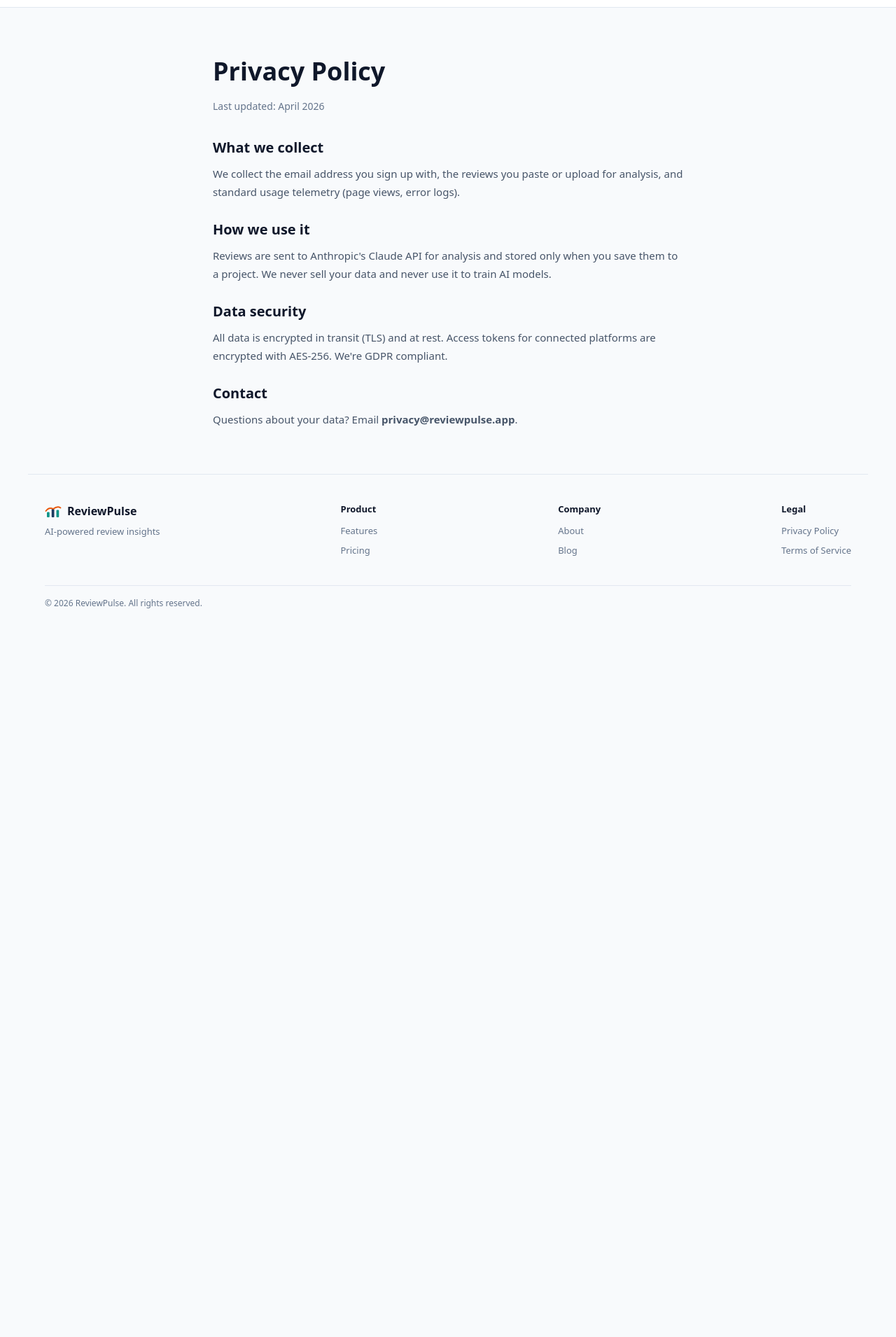
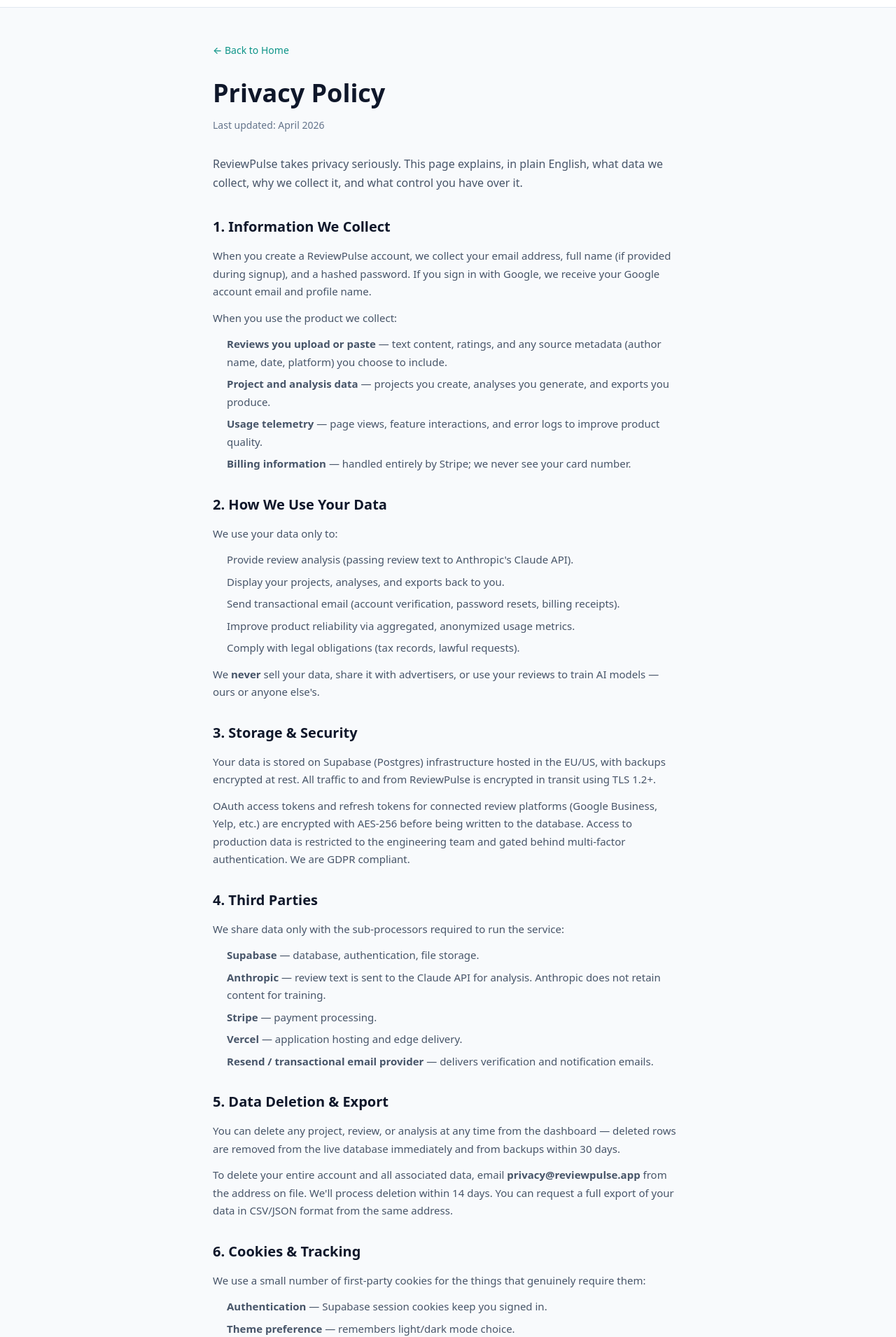
Before and after one commit to Sthe101/review-pulse, a Next.js app: page /privacy in a window 1280 px wide. Shown: the part 55-1965 px from the top of the page at 70% size. Before the commit the page ends 966 px from the top, so only its background shows below. Built offline with nearby package versions, Linux system fonts and the light colour scheme; no server answers.

Commit message:
feat: privacy policy page

```diff
--- a/src/app/(marketing)/privacy/page.tsx
+++ b/src/app/(marketing)/privacy/page.tsx
@@ -1,4 +1,5 @@
 import type { Metadata } from "next";
+import Link from "next/link";
 
 export const metadata: Metadata = {
   title: "Privacy Policy",
@@ -6,44 +7,227 @@
   alternates: { canonical: "/privacy" },
 };
 
+const SECTIONS = [
+  {
+    id: "information-collected",
+    h: "1. Information We Collect",
+    body: (
+      <>
+        <p style={{ marginBottom: 12 }}>
+          When you create a ReviewPulse account, we collect your email address, full name (if
+          provided during signup), and a hashed password. If you sign in with Google, we receive
+          your Google account email and profile name.
+        </p>
+        <p style={{ marginBottom: 12 }}>
+          When you use the product we collect:
+        </p>
+        <ul style={{ paddingLeft: 20, marginBottom: 0 }}>
+          <li style={{ marginBottom: 6 }}>
+            <strong>Reviews you upload or paste</strong> — text content, ratings, and any source
+            metadata (author name, date, platform) you choose to include.
+          </li>
+          <li style={{ marginBottom: 6 }}>
+            <strong>Project and analysis data</strong> — projects you create, analyses you
+            generate, and exports you produce.
+          </li>
+          <li style={{ marginBottom: 6 }}>
+            <strong>Usage telemetry</strong> — page views, feature interactions, and error logs to
+            improve product quality.
+          </li>
+          <li>
+            <strong>Billing information</strong> — handled entirely by Stripe; we never see your
+            card number.
+          </li>
+        </ul>
+      </>
+    ),
+  },
+  {
+    id: "data-usage",
+    h: "2. How We Use Your Data",
+    body: (
+      <>
+        <p style={{ marginBottom: 12 }}>We use your data only to:</p>
+        <ul style={{ paddingLeft: 20, marginBottom: 0 }}>
+          <li style={{ marginBottom: 6 }}>
+            Provide review analysis (passing review text to Anthropic&apos;s Claude API).
+          </li>
+          <li style={{ marginBottom: 6 }}>
+            Display your projects, analyses, and exports back to you.
+          </li>
+          <li style={{ marginBottom: 6 }}>
+            Send transactional email (account verification, password resets, billing receipts).
+          </li>
+          <li style={{ marginBottom: 6 }}>
+            Improve product reliability via aggregated, anonymized usage metrics.
+          </li>
+          <li>Comply with legal obligations (tax records, lawful requests).</li>
+        </ul>
+        <p style={{ marginTop: 12, marginBottom: 0 }}>
+          We <strong>never</strong> sell your data, share it with advertisers, or use your reviews
+          to train AI models — ours or anyone else&apos;s.
+        </p>
+      </>
+    ),
+  },
+  {
+    id: "storage-security",
+    h: "3. Storage & Security",
+    body: (
+      <>
+        <p style={{ marginBottom: 12 }}>
+          Your data is stored on Supabase (Postgres) infrastructure hosted in the EU/US, with
+          backups encrypted at rest. All traffic to and from ReviewPulse is encrypted in transit
+          using TLS 1.2+.
+        </p>
+        <p style={{ marginBottom: 0 }}>
+          OAuth access tokens and refresh tokens for connected review platforms (Google Business,
+          Yelp, etc.) are encrypted with AES-256 before being written to the database. Access to
+          production data is restricted to the engineering team and gated behind multi-factor
+          authentication. We are GDPR compliant.
+        </p>
+      </>
+    ),
+  },
+  {
+    id: "third-parties",
+    h: "4. Third Parties",
+    body: (
+      <>
+        <p style={{ marginBottom: 12 }}>
+          We share data only with the sub-processors required to run the service:
+        </p>
+        <ul style={{ paddingLeft: 20, marginBottom: 0 }}>
+          <li style={{ marginBottom: 6 }}>
+            <strong>Supabase</strong> — database, authentication, file storage.
+          </li>
+          <li style={{ marginBottom: 6 }}>
+            <strong>Anthropic</strong> — review text is sent to the Claude API for analysis.
+            Anthropic does not retain content for training.
+          </li>
+          <li style={{ marginBottom: 6 }}>
+            <strong>Stripe</strong> — payment processing.
+          </li>
+          <li style={{ marginBottom: 6 }}>
+            <strong>Vercel</strong> — application hosting and edge delivery.
+          </li>
+          <li>
+            <strong>Resend / transactional email provider</strong> — delivers verification and
+            notification emails.
+          </li>
+        </ul>
+      </>
+    ),
+  },
+  {
+    id: "deletion",
+    h: "5. Data Deletion & Export",
+    body: (
+      <>
+        <p style={{ marginBottom: 12 }}>
+          You can delete any project, review, or analysis at any time from the dashboard — deleted
+          rows are removed from the live database immediately and from backups within 30 days.
+        </p>
+        <p style={{ marginBottom: 0 }}>
+          To delete your entire account and all associated data, email{" "}
+          <strong>privacy@reviewpulse.app</strong> from the address on file. We&apos;ll process
+          deletion within 14 days. You can request a full export of your data in CSV/JSON format
+          from the same address.
+        </p>
+      </>
+    ),
+  },
+  {
+    id: "cookies",
+    h: "6. Cookies & Tracking",
+    body: (
+      <>
+        <p style={{ marginBottom: 12 }}>
+          We use a small number of first-party cookies for the things that genuinely require them:
+        </p>
+        <ul style={{ paddingLeft: 20, marginBottom: 0 }}>
+          <li style={{ marginBottom: 6 }}>
+            <strong>Authentication</strong> — Supabase session cookies keep you signed in.
+          </li>
+          <li style={{ marginBottom: 6 }}>
+            <strong>Theme preference</strong> — remembers light/dark mode choice.
+          </li>
+          <li>
+            <strong>Anonymous analytics</strong> — aggregate page-view counts (no cross-site
+            tracking, no advertising IDs).
+          </li>
+        </ul>
+        <p style={{ marginTop: 12, marginBottom: 0 }}>
+          We don&apos;t use third-party advertising trackers, social pixels, or session replay
+          tools.
+        </p>
+      </>
+    ),
+  },
+  {
+    id: "contact",
+    h: "7. Contact",
+    body: (
+      <p style={{ marginBottom: 0 }}>
+        Questions about this policy or your data? Email{" "}
+        <strong>privacy@reviewpulse.app</strong>. We respond within 5 business days.
+      </p>
+    ),
+  },
+] as const;
+
 export default function PrivacyPage() {
   return (
-    <article style={{ maxWidth: 720, margin: "0 auto", padding: "64px 24px" }}>
-      <h1 style={{ fontSize: 36, fontWeight: 700, marginBottom: 12 }}>Privacy Policy</h1>
-      <p style={{ fontSize: 14, color: "var(--tx3)", marginBottom: 32 }}>Last updated: April 2026</p>
+    <article style={{ maxWidth: 720, margin: "0 auto", padding: "48px 24px 80px" }}>
+      <Link
+        href="/"
+        style={{
+          display: "inline-block",
+          fontSize: 14,
+          color: "var(--teal)",
+          textDecoration: "none",
+          marginBottom: 24,
+          fontWeight: 500,
+        }}
+      >
+        ← Back to Home
+      </Link>
 
-      <section style={{ fontSize: 15, color: "var(--tx2)", lineHeight: 1.7 }}>
-        <h2 style={{ fontSize: 20, fontWeight: 700, color: "var(--tx)", marginTop: 24, marginBottom: 8 }}>
-          What we collect
-        </h2>
-        <p>
-          We collect the email address you sign up with, the reviews you paste or upload for
-          analysis, and standard usage telemetry (page views, error logs).
-        </p>
+      <h1 style={{ fontSize: 36, fontWeight: 700, marginBottom: 8 }}>Privacy Policy</h1>
+      <p style={{ fontSize: 14, color: "var(--tx3)", marginBottom: 32 }}>
+        Last updated: April 2026
+      </p>
 
-        <h2 style={{ fontSize: 20, fontWeight: 700, color: "var(--tx)", marginTop: 24, marginBottom: 8 }}>
-          How we use it
-        </h2>
-        <p>
-          Reviews are sent to Anthropic&apos;s Claude API for analysis and stored only when you save
-          them to a project. We never sell your data and never use it to train AI models.
-        </p>
+      <p style={{ fontSize: 16, color: "var(--tx2)", lineHeight: 1.7, marginBottom: 32 }}>
+        ReviewPulse takes privacy seriously. This page explains, in plain English, what data we
+        collect, why we collect it, and what control you have over it.
+      </p>
 
-        <h2 style={{ fontSize: 20, fontWeight: 700, color: "var(--tx)", marginTop: 24, marginBottom: 8 }}>
-          Data security
-        </h2>
-        <p>
-          All data is encrypted in transit (TLS) and at rest. Access tokens for connected platforms
-          are encrypted with AES-256. We&apos;re GDPR compliant.
-        </p>
-
-        <h2 style={{ fontSize: 20, fontWeight: 700, color: "var(--tx)", marginTop: 24, marginBottom: 8 }}>
-          Contact
-        </h2>
-        <p>
-          Questions about your data? Email <strong>privacy@reviewpulse.app</strong>.
-        </p>
-      </section>
+      {SECTIONS.map((s) => (
+        <section
+          key={s.id}
+          id={s.id}
+          style={{
+            fontSize: 15,
+            color: "var(--tx2)",
+            lineHeight: 1.7,
+            marginBottom: 28,
+            scrollMarginTop: 80,
+          }}
+        >
+          <h2
+            style={{
+              fontSize: 20,
+              fontWeight: 700,
+              color: "var(--tx)",
+              marginBottom: 12,
+            }}
+          >
+            {s.h}
+          </h2>
+          {s.body}
+        </section>
+      ))}
     </article>
   );
 }
```
Also changed, not shown: 1 other file (tests, documents, lock files or other folders).
